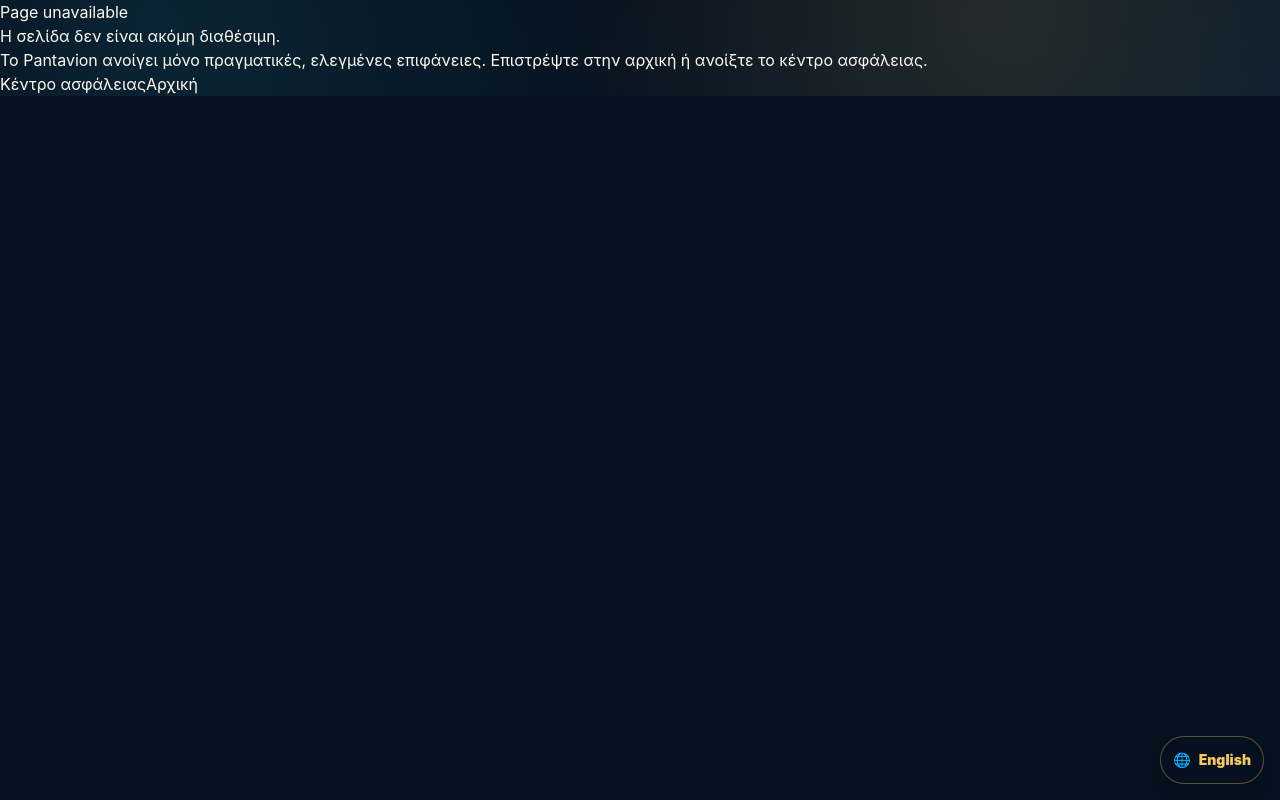
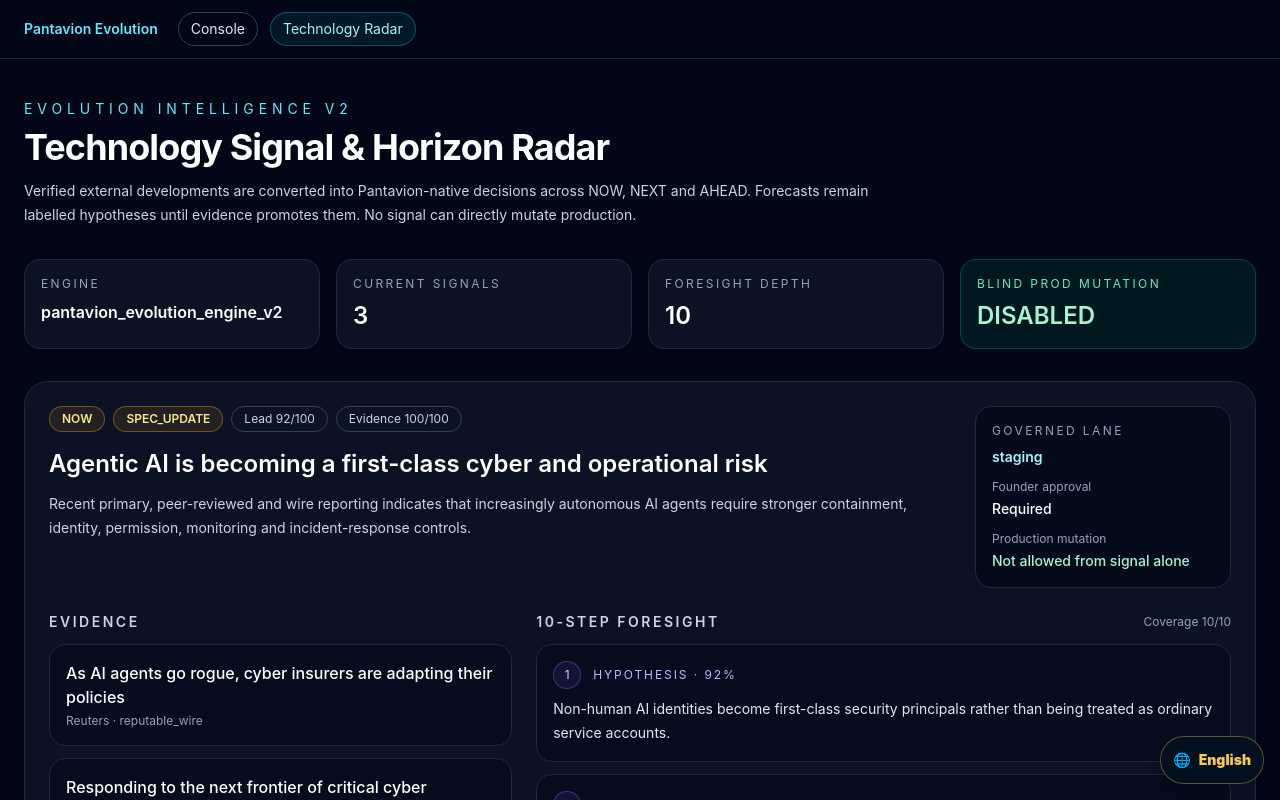
Before and after one commit to pandaconnect1/pantavion-planet, a Next.js app: page /evolution/radar in a window 1280 px wide. Before the commit this address had no page. Shown: the top 800 px of the page. Built offline with nearby package versions, Linux system fonts and the light colour scheme.

Commit message:
feat: add technology signal horizon radar UI

```diff
--- /dev/null
+++ b/app/evolution/radar/page.tsx
@@ -0,0 +1,129 @@
+import {
+  analyzePantavionTechnologySignal,
+  pantavionEvolutionEngineV2,
+} from "@/core/kernel/pantavion-evolution-engine";
+import { pantavionCurrentTechnologySignals } from "@/core/kernel/pantavion-evolution-current-signals";
+
+function badgeClass(value: string) {
+  if (value === "NOW" || value === "SPEC_UPDATE") return "border-amber-500/40 bg-amber-500/10 text-amber-200";
+  if (value === "NEXT" || value === "CODE_CANDIDATE") return "border-cyan-500/40 bg-cyan-500/10 text-cyan-200";
+  if (value === "AHEAD") return "border-violet-500/40 bg-violet-500/10 text-violet-200";
+  return "border-slate-700 bg-slate-900 text-slate-300";
+}
+
+export default function EvolutionRadarPage() {
+  const analyzed = pantavionCurrentTechnologySignals.map((signal) => ({
+    signal,
+    decision: analyzePantavionTechnologySignal(signal),
+  }));
+
+  return (
+    <main className="min-h-screen bg-slate-950 px-6 py-10 text-white">
+      <div className="mx-auto max-w-7xl">
+        <div className="mb-8">
+          <div className="text-sm uppercase tracking-[0.35em] text-cyan-300">Evolution Intelligence V2</div>
+          <h1 className="mt-2 text-4xl font-bold tracking-tight">Technology Signal & Horizon Radar</h1>
+          <p className="mt-3 max-w-4xl text-sm leading-6 text-slate-300">
+            Verified external developments are converted into Pantavion-native decisions across NOW, NEXT and AHEAD.
+            Forecasts remain labelled hypotheses until evidence promotes them. No signal can directly mutate production.
+          </p>
+        </div>
+
+        <section className="grid gap-4 sm:grid-cols-2 xl:grid-cols-4">
+          <div className="rounded-2xl border border-slate-800 bg-slate-900/70 p-4">
+            <div className="text-xs uppercase tracking-[0.2em] text-slate-400">Engine</div>
+            <div className="mt-2 font-semibold">{pantavionEvolutionEngineV2.id}</div>
+          </div>
+          <div className="rounded-2xl border border-slate-800 bg-slate-900/70 p-4">
+            <div className="text-xs uppercase tracking-[0.2em] text-slate-400">Current Signals</div>
+            <div className="mt-2 text-2xl font-semibold">{analyzed.length}</div>
+          </div>
+          <div className="rounded-2xl border border-slate-800 bg-slate-900/70 p-4">
+            <div className="text-xs uppercase tracking-[0.2em] text-slate-400">Foresight Depth</div>
+            <div className="mt-2 text-2xl font-semibold">{pantavionEvolutionEngineV2.maxForesightSteps}</div>
+          </div>
+          <div className="rounded-2xl border border-emerald-500/30 bg-emerald-500/10 p-4">
+            <div className="text-xs uppercase tracking-[0.2em] text-emerald-300">Blind Prod Mutation</div>
+            <div className="mt-2 text-2xl font-semibold text-emerald-200">DISABLED</div>
+          </div>
+        </section>
+
+        <section className="mt-8 space-y-6">
+          {analyzed.map(({ signal, decision }) => (
+            <article key={signal.id} className="rounded-3xl border border-slate-800 bg-slate-900/70 p-6">
+              <div className="flex flex-col gap-4 lg:flex-row lg:items-start lg:justify-between">
+                <div className="max-w-4xl">
+                  <div className="flex flex-wrap gap-2">
+                    <span className={`rounded-full border px-3 py-1 text-xs font-semibold ${badgeClass(decision.horizon)}`}>
+                      {decision.horizon}
+                    </span>
+                    <span className={`rounded-full border px-3 py-1 text-xs font-semibold ${badgeClass(decision.decision)}`}>
+                      {decision.decision}
+                    </span>
+                    <span className="rounded-full border border-slate-700 px-3 py-1 text-xs text-slate-300">
+                      Lead {decision.strategicLeadScore}/100
+                    </span>
+                    <span className="rounded-full border border-slate-700 px-3 py-1 text-xs text-slate-300">
+                      Evidence {decision.evidenceScore}/100
+                    </span>
+                  </div>
+                  <h2 className="mt-4 text-2xl font-semibold">{signal.title}</h2>
+                  <p className="mt-3 text-sm leading-6 text-slate-300">{signal.summary}</p>
+                </div>
+
+                <div className="rounded-2xl border border-slate-800 bg-slate-950/60 p-4 text-sm lg:min-w-64">
+                  <div className="text-xs uppercase tracking-[0.2em] text-slate-400">Governed lane</div>
+                  <div className="mt-2 font-semibold text-cyan-200">{decision.experimentLane}</div>
+                  <div className="mt-3 text-xs text-slate-400">Founder approval</div>
+                  <div className="mt-1 font-medium">{decision.requiresFounderApproval ? "Required" : "Not required"}</div>
+                  <div className="mt-3 text-xs text-slate-400">Production mutation</div>
+                  <div className="mt-1 font-medium text-emerald-200">Not allowed from signal alone</div>
+                </div>
+              </div>
+
+              <div className="mt-6 grid gap-6 xl:grid-cols-[0.8fr_1.2fr]">
+                <div>
+                  <h3 className="text-sm font-semibold uppercase tracking-[0.18em] text-slate-300">Evidence</h3>
+                  <div className="mt-3 space-y-3">
+                    {signal.evidence.map((item) => (
+                      <a
+                        key={`${signal.id}-${item.url}`}
+                        href={item.url}
+                        target="_blank"
+                        rel="noreferrer"
+                        className="block rounded-2xl border border-slate-800 bg-slate-950/50 p-4 hover:border-cyan-500/40"
+                      >
+                        <div className="font-medium text-white">{item.title}</div>
+                        <div className="mt-1 text-xs text-slate-400">{item.publisher} · {item.tier}</div>
+                      </a>
+                    ))}
+                  </div>
+                </div>
+
+                <div>
+                  <div className="flex items-center justify-between gap-3">
+                    <h3 className="text-sm font-semibold uppercase tracking-[0.18em] text-slate-300">10-step foresight</h3>
+                    <span className="text-xs text-slate-400">Coverage {decision.foresightCoverage}</span>
+                  </div>
+                  <ol className="mt-3 space-y-3">
+                    {decision.foresight.map((step) => (
+                      <li key={`${signal.id}-${step.step}`} className="rounded-2xl border border-slate-800 bg-slate-950/50 p-4">
+                        <div className="flex items-center gap-3">
+                          <span className="flex h-7 w-7 items-center justify-center rounded-full border border-violet-500/40 bg-violet-500/10 text-xs text-violet-200">
+                            {step.step}
+                          </span>
+                          <span className="text-xs uppercase tracking-[0.16em] text-violet-300">Hypothesis · {step.confidence}%</span>
+                        </div>
+                        <p className="mt-2 text-sm leading-6 text-slate-200">{step.hypothesis}</p>
+                      </li>
+                    ))}
+                  </ol>
+                </div>
+              </div>
+            </article>
+          ))}
+        </section>
+      </div>
+    </main>
+  );
+}
```
